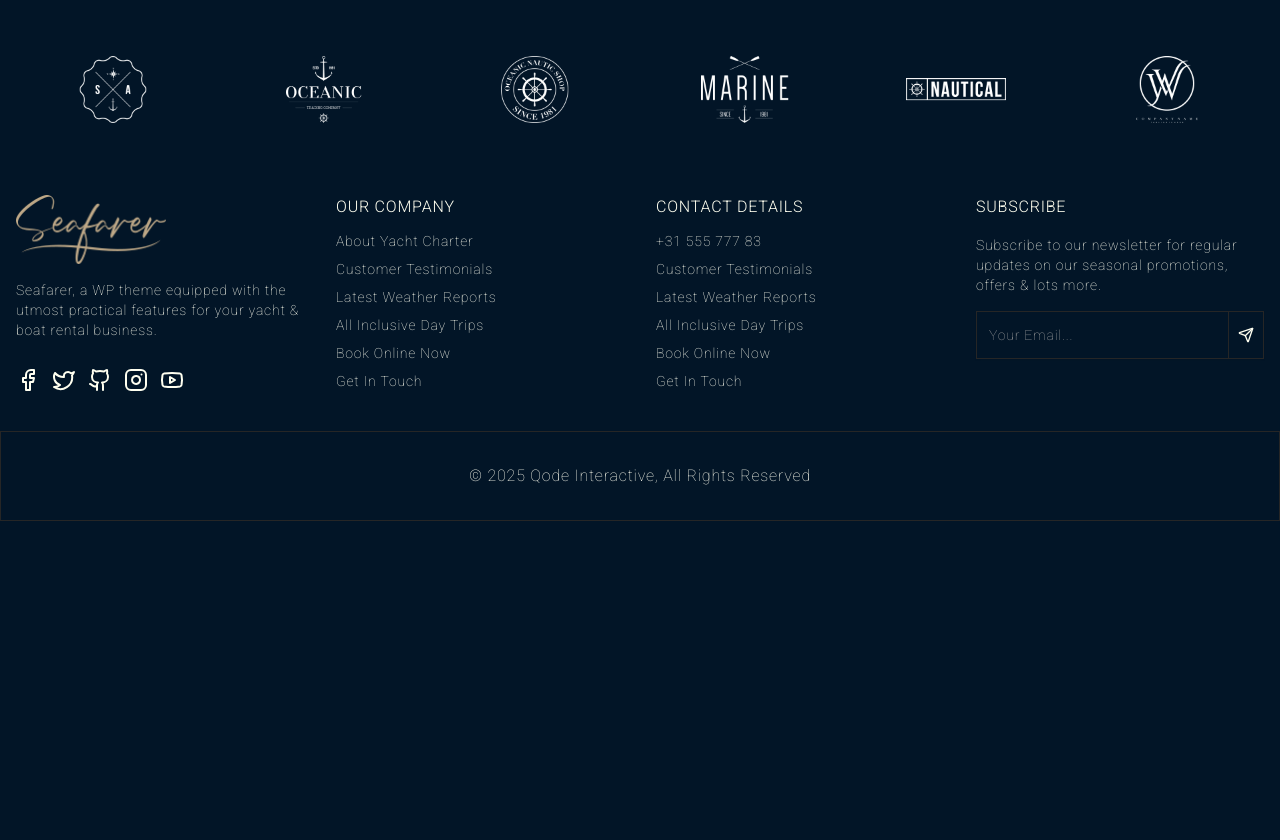
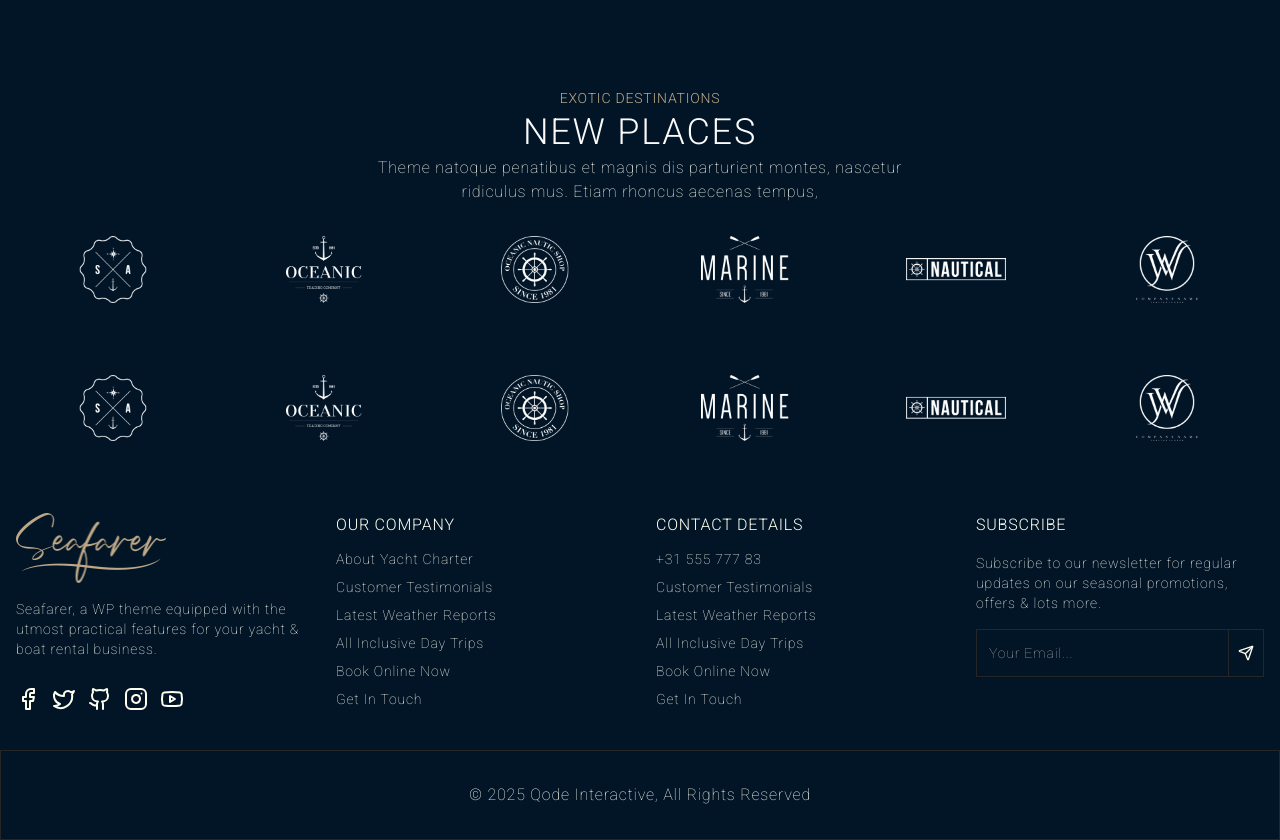
Before and after one commit to mrvin100/seafarer, a Next.js app: page / in a window 1280 px wide. Before the commit the page ends 800 px from the top, so only its background shows below. Built offline with nearby package versions, Linux system fonts and the light colour scheme.

Commit message:
add: headingBox component

```diff
--- a/app/globals.css
+++ b/app/globals.css
@@ -43,7 +43,8 @@ body {
     --card-foreground: 0 0% 98%;
     --popover: 0 0% 3.9%;
     --popover-foreground: 0 0% 98%;
-    --primary: 0 0% 98%;
+    /* --primary: 0 0% 98%; */
+    --primary: 35 30% 64%;
     --primary-foreground: 0 0% 9%;
     --secondary: 0 0% 14.9%;
     --secondary-foreground: 0 0% 98%;
--- a/app/page.tsx
+++ b/app/page.tsx
@@ -1,10 +1,13 @@
 import { Spacer } from "@/components/global";
 import { Brands } from "@/components/home/brand";
+import { Gallery } from "@/components/home/gallery";
 
 export default function Home() {
   return (
     <main>
       <Spacer tooSmall />
+      <Gallery />
+      <Spacer tooSmall />
       <Brands />
     </main>
   );
--- a/components/home/gallery.tsx
+++ b/components/home/gallery.tsx
@@ -0,0 +1,39 @@
+import Image from "next/image";
+import { AppContainer } from "../global";
+import { FC } from "react";
+import { HeadingBox } from "./heading-box";
+interface Gallery {
+  title?: string;
+  image?: string;
+}
+const gallery: Gallery[] = [
+  { image: "/images/brand_img1.png" },
+  { image: "/images/brand_img2.png" },
+  { image: "/images/brand_img3.png" },
+  { image: "/images/brand_img4.png" },
+  { image: "/images/brand_img5.png" },
+  { image: "/images/brand_img6.png" },
+];
+export const Gallery: FC = () => {
+  return (
+    <div>
+      <AppContainer className="">
+        <HeadingBox />
+        <div className="grid justify-center items-center grid-cols-2 md:grid-cols-3 lg:grid-cols-6 gap-4 ">
+          {gallery &&
+            gallery.length > 0 &&
+            gallery.map((brand) => (
+              <Image
+                key={brand.image}
+                src={brand.image ?? "/logo-light.png"}
+                height={100}
+                width={100}
+                alt="Brand image"
+                className="mx-auto"
+              />
+            ))}
+        </div>
+      </AppContainer>
+    </div>
+  );
+};
--- /dev/null
+++ b/components/home/heading-box.tsx
@@ -0,0 +1,19 @@
+import { cn } from "@/lib/utils";
+import { FC } from "react";
+interface HeadingBoxProps {
+  title?: string;
+  subTitle?: string;
+  description?: string
+  className?: string
+}
+export const HeadingBox: FC<HeadingBoxProps> = ({ title, subTitle, description, className }) => {
+  return (
+    <div className={cn("text-center space-y-3 my-8", className)}>
+      <h4 className="text-sm text-primary font-light uppercase">{subTitle ?? "EXOTIC DESTINATIONS"}</h4>
+      <h2 className="text-4xl uppercase -tracking-tighter leading-6 --font-cormorant text-card-foreground font-light">{title ?? "New places"}</h2>
+      <p className="my-2 max-w-xl mx-auto">
+        {description ?? "Theme natoque penatibus et magnis dis parturient montes, nascetur ridiculus mus. Etiam rhoncus aecenas tempus,"}
+      </p>
+    </div>
+  );
+};
```
